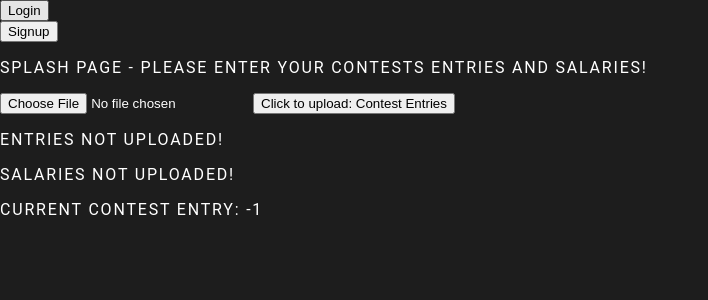
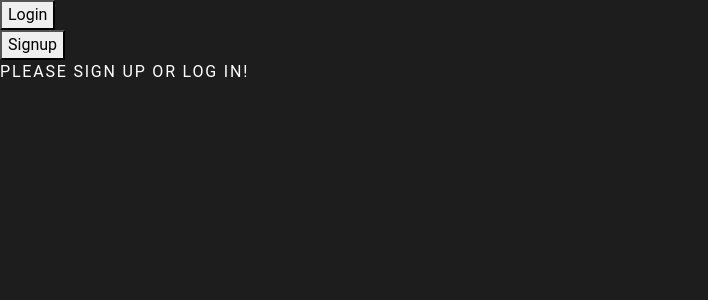
Before and after one commit to jtpank/dk-builder, a React (Create React App) app in the folder dk-app/: page / in a window 1280 px wide. Shown: the top 300 px of the page, without its empty margins (0-708 px from the left). Built offline with nearby package versions, Linux system fonts and the light colour scheme.

Commit message:
had to add boostrap for Alerts only...also got jwt and protected api routes!

```diff
--- a/dk-app/package.json
+++ b/dk-app/package.json
@@ -9,6 +9,7 @@
     "chart.js": "^4.2.1",
     "react": "^18.2.0",
     "react-beautiful-dnd": "^13.1.1",
+    "react-bootstrap": "^2.7.4",
     "react-chartjs-2": "^5.2.0",
     "react-cookie": "^4.1.1",
     "react-dom": "^18.2.0",
--- a/dk-app/public/index.html
+++ b/dk-app/public/index.html
@@ -9,6 +9,7 @@
       name="description"
       content="Web site created using create-react-app"
     />
+    <link rel="stylesheet" href="https://cdn.jsdelivr.net/npm/bootstrap@4.1.3/dist/css/bootstrap.min.css" integrity="sha384-MCw98/SFnGE8fJT3GXwEOngsV7Zt27NXFoaoApmYm81iuXoPkFOJwJ8ERdknLPMO" crossorigin="anonymous">
     <!--
       manifest.json provides metadata used when your web app is installed on a
       user's mobile device or desktop. See https://developers.google.com/web/fundamentals/web-app-manifest/
@@ -37,5 +38,8 @@
       To begin the development, run `npm start` or `yarn start`.
       To create a production bundle, use `npm run build` or `yarn build`.
     -->
+    <script src="https://code.jquery.com/jquery-3.3.1.slim.min.js" integrity="sha384-q8i/X+965DzO0rT7abK41JStQIAqVgRVzpbzo5smXKp4YfRvH+8abtTE1Pi6jizo" crossorigin="anonymous"></script>
+    <script src="https://cdn.jsdelivr.net/npm/popper.js@1.14.3/dist/umd/popper.min.js" integrity="sha384-ZMP7rVo3mIykV+2+9J3UJ46jBk0WLaUAdn689aCwoqbBJiSnjAK/l8WvCWPIPm49" crossorigin="anonymous"></script>
+    <script src="https://cdn.jsdelivr.net/npm/bootstrap@4.1.3/dist/js/bootstrap.min.js" integrity="sha384-ChfqqxuZUCnJSK3+MXmPNIyE6ZbWh2IMqE241rYiqJxyMiZ6OW/JmZQ5stwEULTy" crossorigin="anonymous"></script>
   </body>
 </html>
--- a/dk-app/src/App.js
+++ b/dk-app/src/App.js
@@ -242,6 +242,7 @@ class App extends React.Component {
           <Routes>
             <Route path="/" element={
             <Splash
+            is_logged_in={this.state._is_logged_in}
             isEntriesUploaded={this.state._entries_uploaded}
             isSalariesUploaded={this.state._salaries_uploaded}
             onUploadSuccess={this.handleUploadSuccess}
@@ -249,6 +250,8 @@ class App extends React.Component {
             handleSalaryUpload={this.handleSalaryUpload}
             contestId={this.state._contestId}
             isDisabled = {this._disable_salaries_upload}
+            _jwt={this.state._jwt}
+            _email={this.state._email}
             ></Splash>}></Route>
 
             <Route path="/team-builder" element={
--- a/dk-app/src/components/FileUpload.js
+++ b/dk-app/src/components/FileUpload.js
@@ -48,6 +48,8 @@ class FileUpload extends Component {
         contest_id: this.props.contestId
       }
     }
+    const myHeaders = new Headers();
+    myHeaders.append('Authorization', 'Bearer ' + this.props._jwt);
     let json = JSON.stringify(obj);
     let blob = new Blob([json], {
       type: 'application/json'
@@ -60,6 +62,7 @@ class FileUpload extends Component {
     const full_url = base_url + fetch_req + end_url;
     fetch(full_url, {
             method: 'PUT',
+            headers: myHeaders,
             body: formData
         }).then(response => {
           if (!response.ok) {
--- a/dk-app/src/components/LoginForm.js
+++ b/dk-app/src/components/LoginForm.js
@@ -1,5 +1,6 @@
 import React, {setState} from 'react';
 import { Navigate } from "react-router-dom";
+import Alert from 'react-bootstrap/Alert';
 class LoginForm extends React.Component {
     constructor(props) {
         super(props);
@@ -79,10 +80,10 @@ class LoginForm extends React.Component {
             )}
             <form onSubmit={this.handleSubmit}>
 
-                {/* <Alert show={this.state._is_error} variant='danger'>
+                <Alert show={this.state._is_error} variant='danger'>
                     <Alert.Heading>Oops, there was an error:</Alert.Heading>
                     <p>{this.state._error_message}</p>
-                </Alert> */}
+                </Alert>
                 <h3>Sign In</h3>
                 <div className="mb-3">
                 <label>Email address</label>
--- a/dk-app/src/components/SignupForm.js
+++ b/dk-app/src/components/SignupForm.js
@@ -1,5 +1,6 @@
 import React from 'react';
 import { Navigate } from "react-router-dom";
+import Alert from 'react-bootstrap/Alert';
 import '../styles/styles.css';
 class SignupForm extends React.Component {
     constructor(props) {
@@ -88,10 +89,10 @@ class SignupForm extends React.Component {
             )}
             <form onSubmit={this.handleSubmit}>
 
-                {/* <Alert show={this.state._is_error} variant='danger'>
+                <Alert show={this.state._is_error} variant='danger'>
                     <Alert.Heading>Oops, there was an error:</Alert.Heading>
                     <p>{this.state._error_message}</p>
-                </Alert> */}
+                </Alert>
                 <h3>Sign Up</h3>
                 <div className="mb-3">
                 <label>Email address</label>
--- a/dk-app/src/routes/Splash.js
+++ b/dk-app/src/routes/Splash.js
@@ -2,6 +2,7 @@ import React from 'react';
 import {Outlet} from 'react-router-dom';
 import '../styles/styles.css';
 import FileUpload from '../components/FileUpload';
+import {Link} from 'react-router-dom';
 
 class Splash extends React.Component {
     constructor(props){
@@ -31,6 +32,7 @@ class Splash extends React.Component {
                                 fileName={"Contest Entries"}
                                 routeName={"entries"}
                                 isDisabled={this.props.isDisabled}
+                                _jwt={this.props._jwt}
                                 >
                                 </FileUpload>
                             </div>
@@ -46,6 +48,7 @@ class Splash extends React.Component {
                                 fileName={"Contest Entries"}
                                 routeName={"entries"}
                                 isDisabled={this.props.isDisabled}
+                                _jwt={this.props._jwt}
                                 >
                                 </FileUpload>
                             </div>
@@ -57,15 +60,19 @@ class Splash extends React.Component {
                                 fileName={"DK Salaries"}
                                 routeName={"salaries"}
                                 isDisabled={this.props.isDisabled}
+                                _jwt={this.props._jwt}
                                 >
                                 </FileUpload>
                             </div>
                         </div>
         }
         return (
+            <>
+            {
+                this.props.is_logged_in ? (
                 <div>
                     <div>
-                <p>Splash Page - Please enter your contests entries and salaries!</p>
+                        <p>Welcome {this.props._email} - Please enter your contests entries and salaries!</p>
                     </div>
                     {viewField}
                     <div>
@@ -78,6 +85,15 @@ class Splash extends React.Component {
                     <Outlet></Outlet>
                     </div>
                 </div>
+                ) :
+                (
+                    <div>
+                        <p>Please Sign Up or Log In!</p>
+                        <Outlet></Outlet>
+                    </div>
+                )
+            }
+        </>
         );
     }
 }
```
Also changed, not shown: 1 other file (tests, documents, lock files or other folders). Lines whose indentation alone changed are shown as unchanged.
